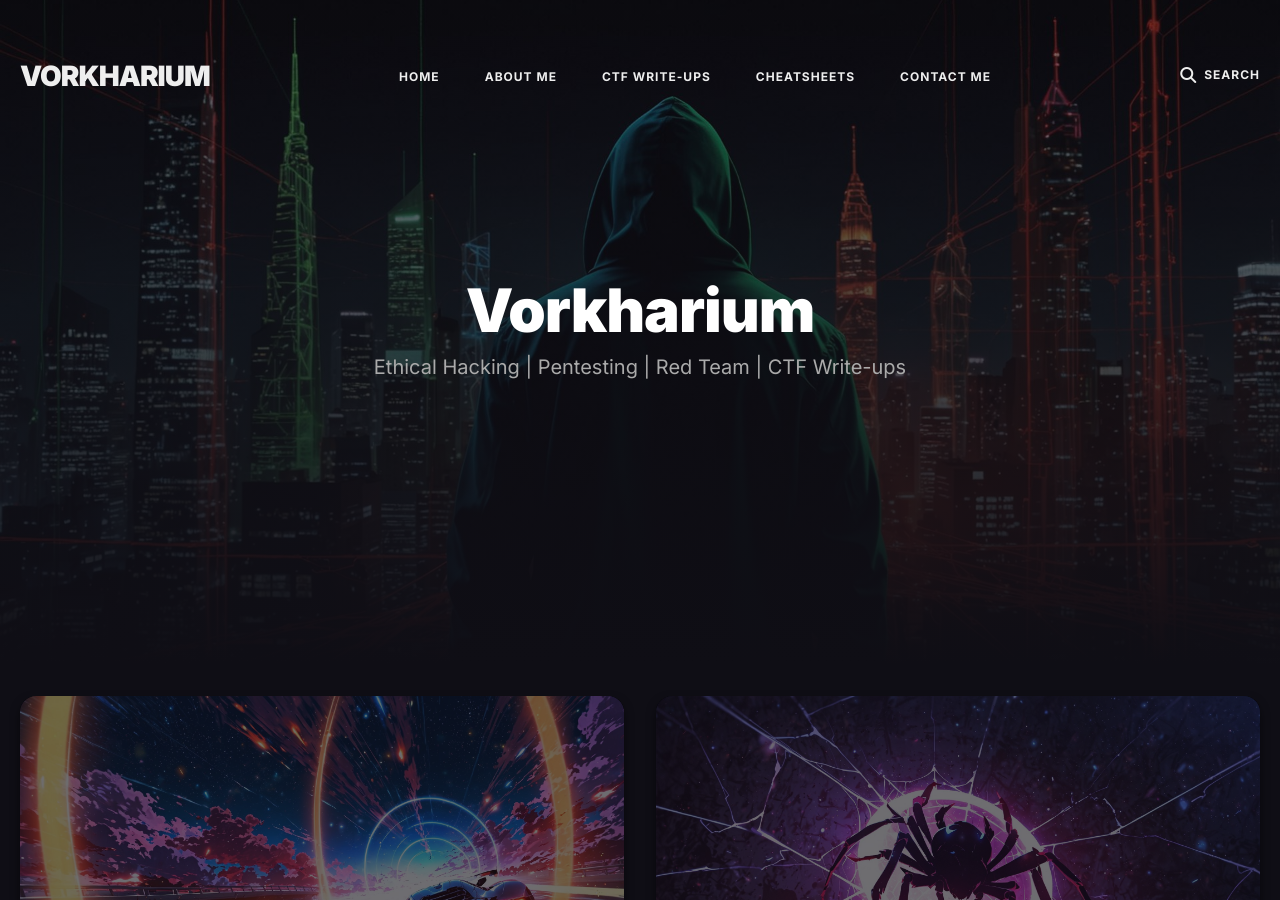
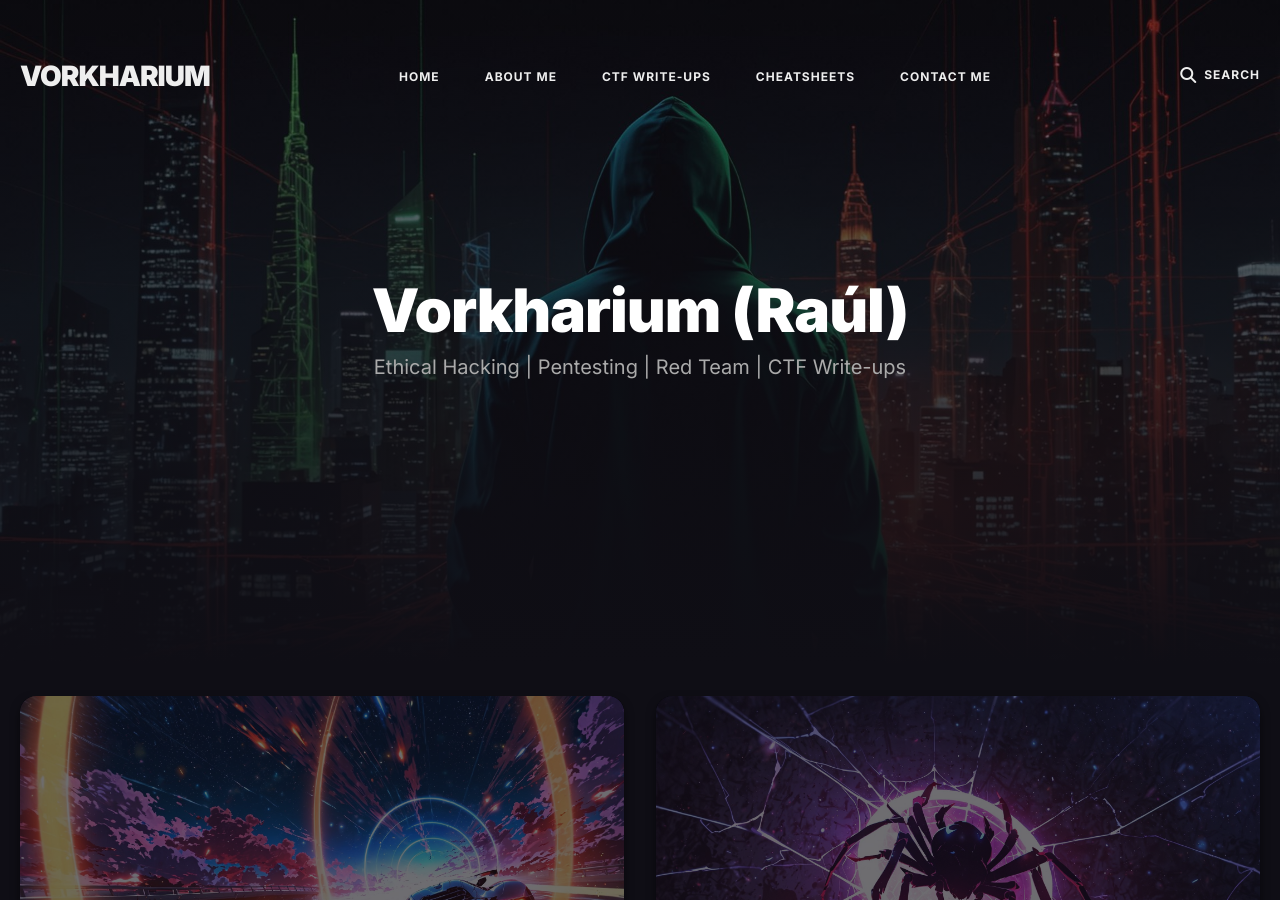
Before and after one commit to Vorkharium/vorkharium.github.io, a Jekyll site: the page built from index.html, in a window 1280 px wide and 900 px high. Built offline with Jekyll 4.4.1, drawn with Linux system fonts in a browser that asks for light colours; the list of posts is cut into pages by our own code.

Commit message:
Update settings.yml

```diff
--- a/_data/settings.yml
+++ b/_data/settings.yml
@@ -31,7 +31,7 @@ author:
 #-------------------------------
 # Hero Settings
 hero:
-  title: Vorkharium
+  title: Vorkharium (Raúl)
   description: Ethical Hacking | Pentesting | Red Team | CTF Write-ups
   image: '/images/01.jpg'
 
```
